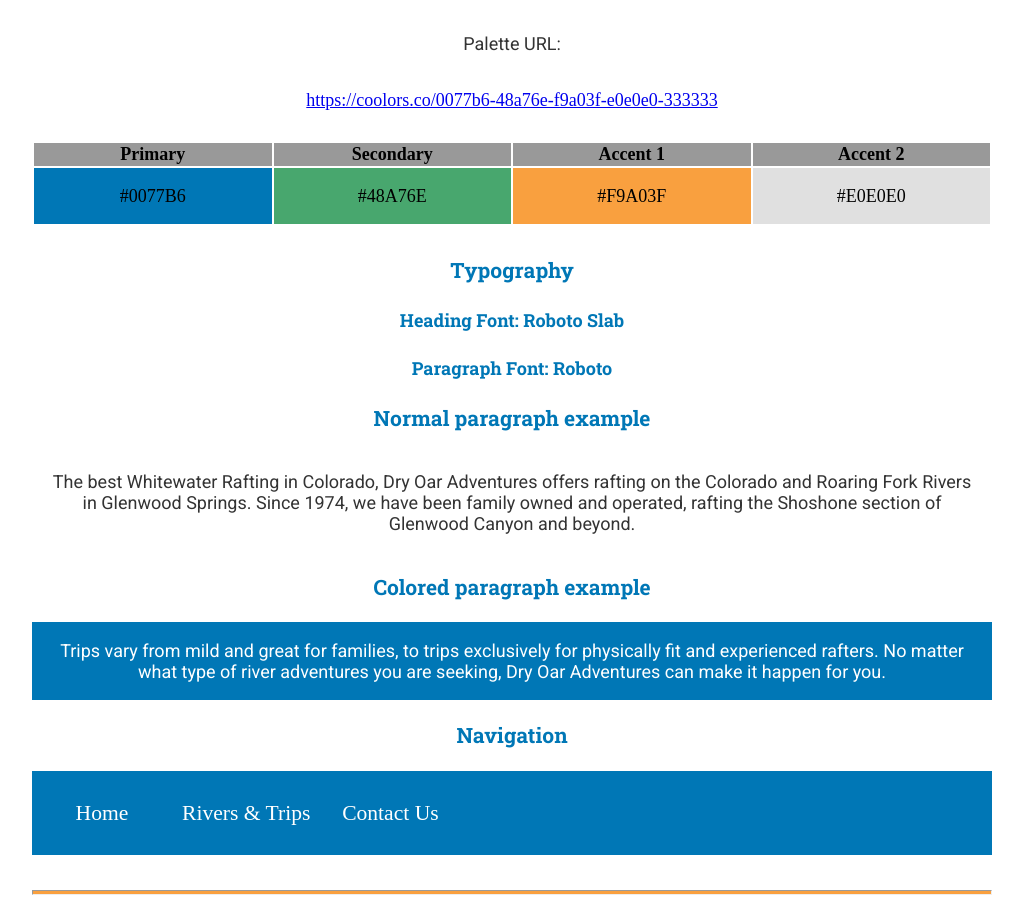
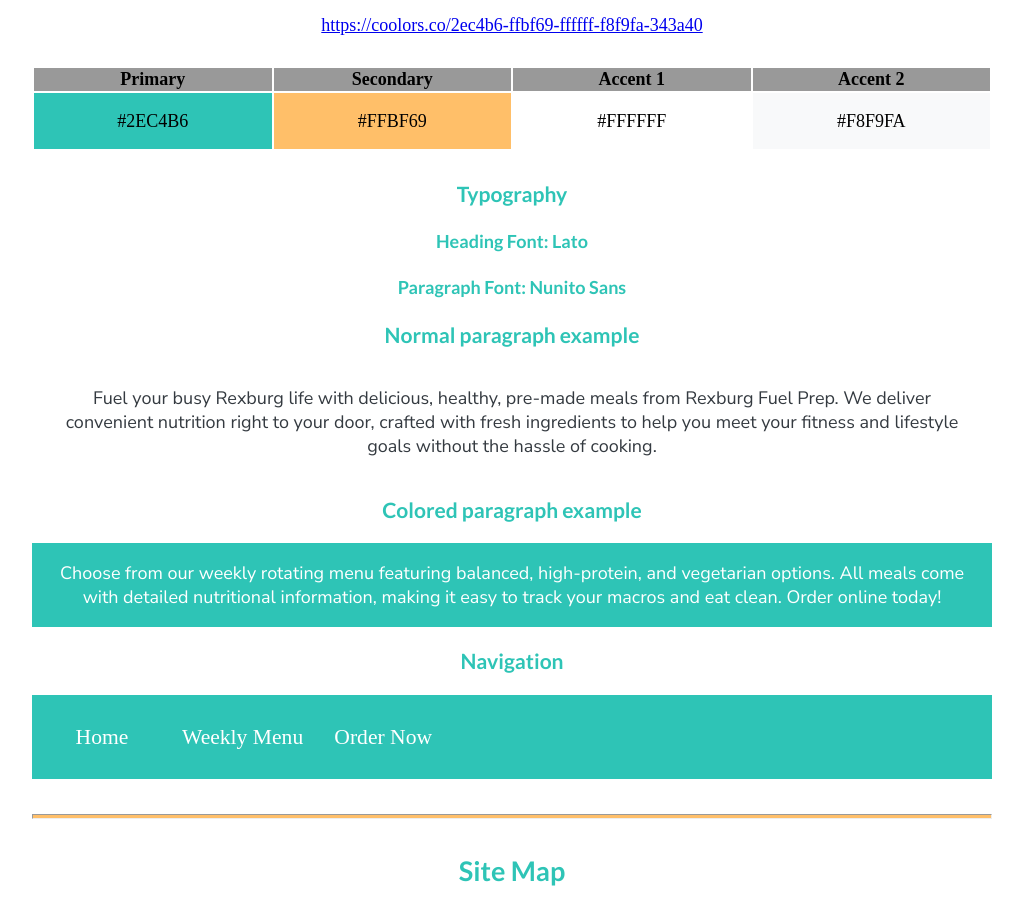
Before and after one commit to Ether-G/wdd130home, a plain HTML site: page wwr/site-plan-rafting.html in a window 1280 px wide. Shown: the part 1486-2384 px from the top of the page, without its empty margins (128-1151 px from the left). Drawn offline with Linux system fonts and the light colour scheme.

Commit message:
final changes

```diff
--- a/wwr/site-plan-rafting.html
+++ b/wwr/site-plan-rafting.html
@@ -2,13 +2,13 @@
 <html lang="en-us">
 <head>
   <meta http-equiv="Content-Type" content="text/html; charset=UTF-8">
-  <title>Dry Oar Adventures - Site Plan</title>
+  <title>Rexburg Fuel Prep - Site Plan</title>
   <link type="text/css" rel="stylesheet" href="styles/site-plan-rafting.css">
 </head>
 
 <body>
   <header>
-    <h1>Dry Oar Adventures Site Plan</h1>
+    <h1>Rexburg Fuel Prep Site Plan</h1>
     <h2>John Doe</h2>
     <h2>WDD 130-A1</h2>
   </header>
@@ -16,21 +16,21 @@
     <hr>
     <h2>Overview</h2>
     <h3>Purpose</h3>
-    <p>The purpose of the Dry Oar Adventures website is to attract customers seeking whitewater rafting experiences on the Colorado and Roaring Fork Rivers. The site will provide detailed information about available trips (difficulty, duration, pricing), highlight our company's experience and safety commitment, showcase the excitement of rafting through photos and testimonials, and facilitate easy booking or contact to drive revenue.</p>
+    <p>Rexburg Fuel Prep provides nutritious, preportioned, ready to heat meals designed for busy Rexburg students. The purpose is to clearly display weekly menus where users can subscribe to our meal prep plans. We will also provide detailed nutritional information. I want to build a customer base seeking convenient fast but healthy food.</p>
 
     <h3>Audience</h3>
-    <p>Our target audience includes adventure-seeking tourists visiting the Glenwood Springs area, families looking for memorable outdoor activities (ages 8+ for milder trips), corporate groups seeking team-building exercises, and local residents. They range in age from 18-60, typically have moderate to high disposable income, and are interested in adventure, nature, and outdoor recreation. They need clear information on trip options, safety measures, what to bring, and how to book. They will access the site via desktop/laptop for planning and mobile devices for quick information checks.</p>
+    <p>Our primary audience is BYU-Idaho students (18-25) and busy local professionals (25-50) in Rexburg who prioritize health however lack time for meal preparation. They need convenient, affordable, and healthy meal options. The audience is likely tech savvy and value time savings and healthy eating.</p>
 
     <hr>
     <h2>Branding</h2>
     <h3>Website Logo</h3>
-    <img src="images/dryoarlogo.png" alt="Dry Oar Logo">
+    <img src="images/logo.png" alt="Rexburg Fuel Prep Logo">
     <hr>
     <h2>Style Guide</h2>
 
     <h3>Color Palette</h3>
     <p>Palette URL:</p>
-    <a href="https://coolors.co/0077b6-48a76e-f9a03f-e0e0e0-333333" target="_blank">https://coolors.co/0077b6-48a76e-f9a03f-e0e0e0-333333</a>
+    <a href="https://coolors.co/2ec4b6-ffbf69-ffffff-f8f9fa-343a40" target="_blank">https://coolors.co/2ec4b6-ffbf69-ffffff-f8f9fa-343a40</a>
 
     <table class="colors">
       <tbody><tr>
@@ -40,50 +40,44 @@
         <th>Accent 2</th>
       </tr>
       <tr>
-        <td class="primary">#0077B6</td>
-        <td class="secondary">#48A76E</td>
-        <td class="accent1">#F9A03F</td>
-        <td class="accent2">#E0E0E0</td>
+        <td class="primary">#2EC4B6</td>
+        <td class="secondary">#FFBF69</td>
+        <td class="accent1">#FFFFFF</td>
+        <td class="accent2">#F8F9FA</td>
       </tr>
     </tbody></table>
 
     <h3>Typography</h3>
 
     <h4>
-      Heading Font: Roboto Slab
+      Heading Font: Lato
     </h4>
     <h4>
-      Paragraph Font: Roboto
+      Paragraph Font: Nunito Sans
     </h4>
     <h3>Normal paragraph example</h3>
     <p>
-      The best Whitewater Rafting in Colorado, Dry Oar Adventures
-      offers rafting on the Colorado and Roaring Fork Rivers in Glenwood
-      Springs. Since 1974, we have been family owned and operated, rafting the
-      Shoshone section of Glenwood Canyon and beyond.
+      Fuel your busy Rexburg life with delicious, healthy, pre-made meals from Rexburg Fuel Prep. We deliver convenient nutrition right to your door, crafted with fresh ingredients to help you meet your fitness and lifestyle goals without the hassle of cooking.
     </p>
     <h3>Colored paragraph example</h3>
     <p class="colored">
-      Trips vary from mild and great for families, to trips exclusively for
-      physically fit and experienced rafters. No matter what type of river
-      adventures you are seeking, Dry Oar Adventures can make it
-      happen for you.
+      Choose from our weekly rotating menu featuring balanced, high-protein, and vegetarian options. All meals come with detailed nutritional information, making it easy to track your macros and eat clean. Order online today!
     </p>
 
     <h3>Navigation</h3>
     <nav>
       <a href="#">Home</a>
-      <a href="#">Rivers & Trips</a>
-      <a href="#">Contact Us</a>
+      <a href="#">Weekly Menu</a>
+      <a href="#">Order Now</a>
     </nav>
     <hr>
     <h2>Site Map</h2>
     <div class="sitemap">
       <div class="sm-home">Home</div>
       <div class="sm-page2">
-        Rivers & Trips
+        Weekly Menu
       </div>
-      <div class="sm-page3">Contact Us</div>
+      <div class="sm-page3">Order Now</div>
 
       <div class="top">&nbsp;</div>
       <div class="left">&nbsp;</div>
@@ -95,7 +89,7 @@
     <h3>Home</h3>
     <img src="images/wireframe_home.png" alt="home page wireframe">
 
-    <h3>Rivers & Trips</h3>
+    <h3>Weekly Menu</h3>
 
   </main>
 
--- a/wwr/styles/site-plan-rafting.css
+++ b/wwr/styles/site-plan-rafting.css
@@ -1,24 +1,24 @@
-@import url('https://fonts.googleapis.com/css2?family=Roboto+Slab:wght@400;700&family=Roboto:wght@400;700&display=swap');
+@import url('https://fonts.googleapis.com/css2?family=Lato:wght@700;900&family=Nunito+Sans:wght@400;700&display=swap');
 
 :root {
-  --primary-color:    #0077B6;
-  --secondary-color:  #48A76E;
-  --accent1-color:    #F9A03F;
-  --accent2-color:    #E0E0E0;
+  --primary-color:    #2EC4B6;
+  --secondary-color:  #FFBF69;
+  --accent1-color:    #FFFFFF;
+  --accent2-color:    #F8F9FA;
 
-  --heading-font: "Roboto Slab", serif;
-  --paragraph-font: "Roboto", sans-serif;
+  --heading-font: "Lato", sans-serif;
+  --paragraph-font: "Nunito Sans", sans-serif;
 
-  --headline-color-on-white: #0077B6;
+  --headline-color-on-white: #2EC4B6;
   --headline-color-on-color: #FFFFFF;
-  --paragraph-color-on-white: #333333;
+  --paragraph-color-on-white: #343A40;
   --paragraph-color-on-color: #FFFFFF;
-  --paragraph-background-color: #0077B6;
+  --paragraph-background-color: #2EC4B6;
 
   --nav-link-color: #FFFFFF;
-  --nav-background-color: #0077B6;
-  --nav-hover-link-color: #F9A03F;
-  --nav-hover-background-color: #023E8A;
+  --nav-background-color: #2EC4B6;
+  --nav-hover-link-color: #FFBF69;
+  --nav-hover-background-color: #1E9E92;
 }
 
 body {
@@ -43,7 +43,7 @@ h2 {
 hr {
   height: 3px;
   margin: 35px 0;
-  background: var(--accent1-color);
+  background: var(--secondary-color);
 }
 header {
   padding: 1em;
```
Also changed, not shown: wwr/images/dryoarlogo.png (deleted), wwr/images/logo.png (added).
